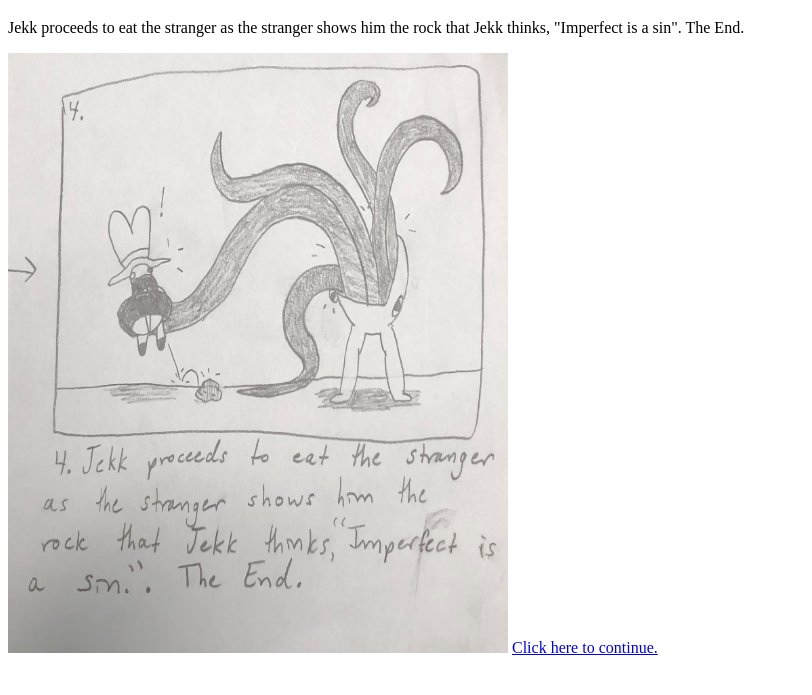
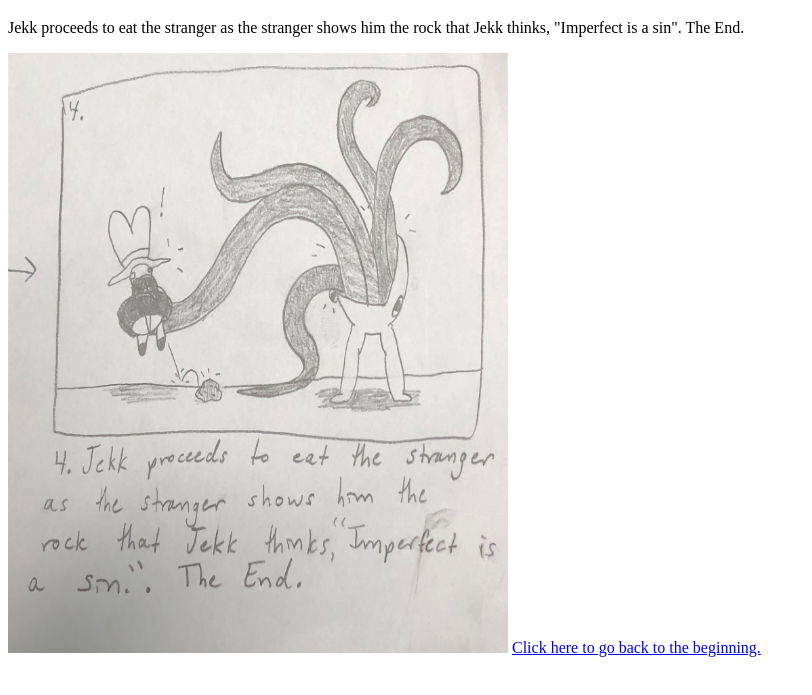
Before and after one commit to beanlasagna420/spoon, a plain HTML site: page p6.html in a window 1280 px wide. Shown: the part 61-756 px from the top of the page, without its empty margins (0-812 px from the left). Drawn offline with Linux system fonts and the light colour scheme.

Commit message:
Update p6.html

```diff
--- a/p6.html
+++ b/p6.html
@@ -8,6 +8,6 @@
 <h1>Jekk Tales</h1>
 <p>Jekk proceeds to eat the stranger as the stranger shows him the rock that Jekk thinks, "Imperfect is a sin". The End.</p>
 <img src="Jekk6.JPG" width="500" height="600">
-<a href="p6.html">Click here to continue.</a>
+<a href="p6.html">Click here to go back to the beginning.</a>
 </body>
 </html>
```
